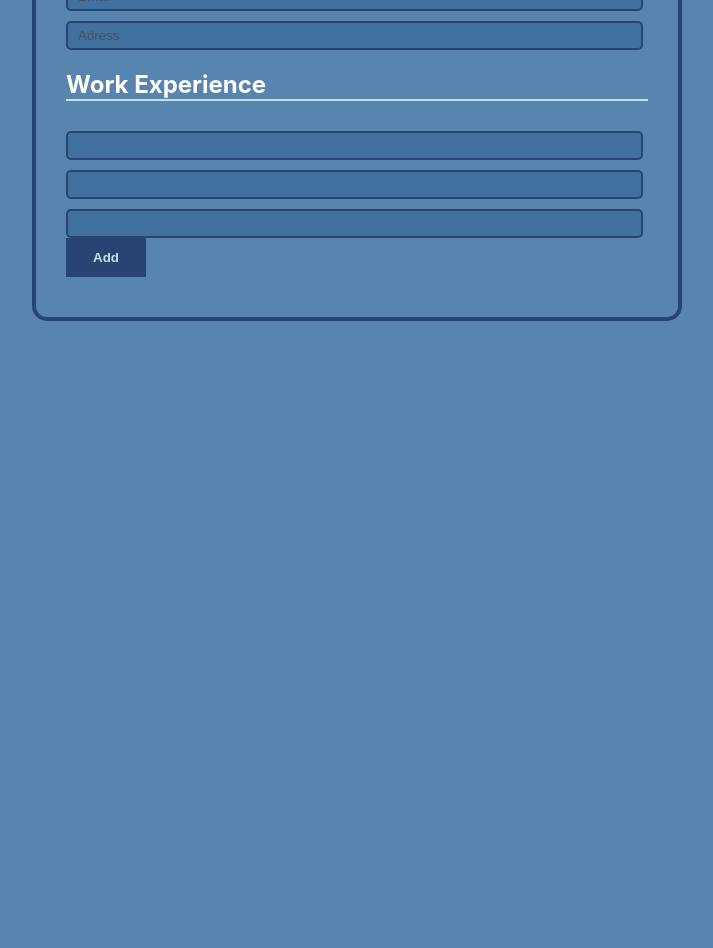
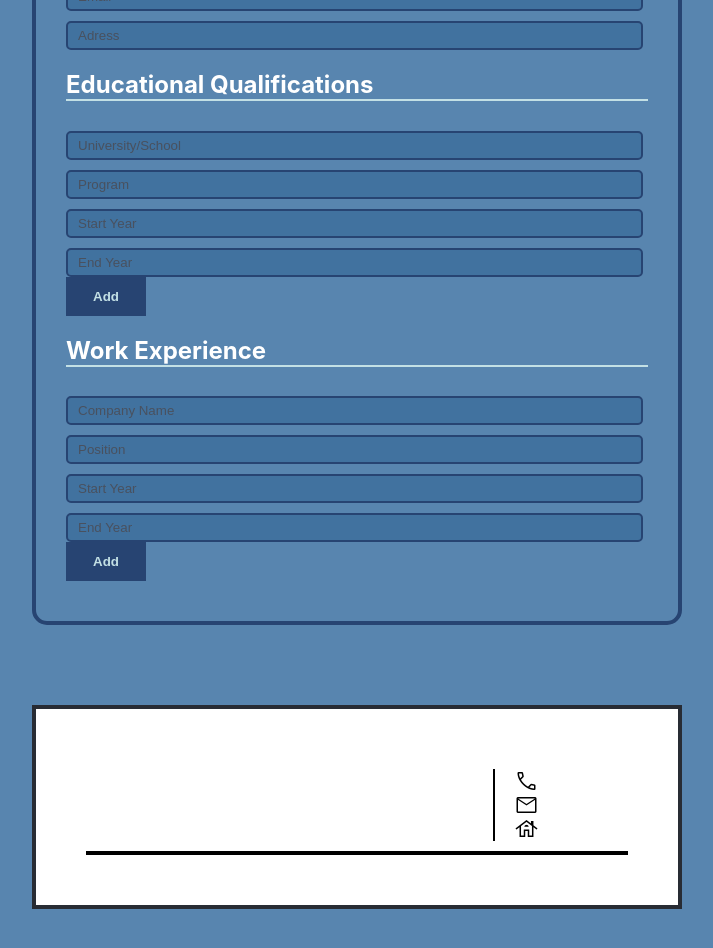
Before and after one commit to HAM1112/CV-generator, a React (Create React App) app: page / in a window 1280 px wide. Shown: the part 300-1248 px from the top of the page, without its empty margins (283-996 px from the left). Before the commit the page ends 800 px from the top, so only its background shows below. Built offline with nearby package versions, Linux system fonts and the light colour scheme.

Commit message:
displayed personal and work details in cv

```diff
--- a/public/index.html
+++ b/public/index.html
@@ -26,6 +26,10 @@
       Learn how to configure a non-root public URL by running `npm run build`.
     -->
     <title>React App</title>
+
+    <link rel="stylesheet" href="https://fonts.googleapis.com/css2?family=Material+Symbols+Outlined:opsz,wght,FILL,GRAD@20..48,100..700,0..1,-50..200" />
+
+
   </head>
   <body>
     <noscript>You need to enable JavaScript to run this app.</noscript>
--- a/src/App.css
+++ b/src/App.css
@@ -47,9 +47,6 @@ h1{
   margin: 20px 0px;
 }
 
-h2{
-  border-bottom: 2px solid #C3E0E5;
-}
 
 
 input{
@@ -87,3 +84,39 @@ button{
   width: 650px;
   margin: 40px auto ;
 }
+.get-details h2{
+  border-bottom: 2px solid #C3E0E5;
+}
+
+.display-cv{
+  margin: 80px 0px;
+  border: 4px solid #282c34;
+  color: #000;
+  background-color: #fff;
+  padding: 50px;
+}
+
+.display-cv > .heading {
+  display: grid;
+  grid-template-columns: 3fr 1fr;
+  border-bottom: 4px solid #000;
+}
+
+
+.heading > .heading-sidebar{
+  border-left: 2px solid #000;
+  padding-left: 20px;
+  margin: 10px 0px;
+  font-size: smaller;
+}
+.heading > .heading-sidebar > div{
+  display: flex;
+  gap: 10px;
+}
+.material-symbols-outlined {
+  font-variation-settings:
+  'FILL' 0,
+  'wght' 400,
+  'GRAD' 0,
+  'opsz' 48
+}
--- a/src/App.js
+++ b/src/App.js
@@ -3,37 +3,76 @@ import "./App.css"
 import Personal from './components/Personal'
 import { useState } from 'react';
 import Work from './components/Work';
+import Education from './components/Education';
 
 function App() {
   const [PersonalDetails, setPersonalDetails] = useState("");
   const [WorkDetails, setWorkDetails] = useState('');
+  const [EducationalDetails, setEducationalDetails] = useState('');
+
 
   return (
     <div className='cv-input-field'>
       <div className='get-details'>
         <Personal passdata={setPersonalDetails}/>
+        <Education passdata={setEducationalDetails}/>
         <Work passdata={setWorkDetails}/>
       </div>
       <div className="display-cv">
-        {PersonalDetails.name}
+        {
+          //display personal details
+        <div className='heading'>
+
+          <div>
+            <h1>{PersonalDetails.name}</h1>
+            <h3>{PersonalDetails.title}</h3>
           </div>
-      {WorkDetails ? <div>
-        {WorkDetails.map((detail)=>{
-          return (
+
+
+          <div className='heading-sidebar'>
             <div>
-              <div>
-                {detail.company}
+              <span className="material-symbols-outlined">call</span>
+              <div>{PersonalDetails.phone}</div>
             </div>
             <div>
-                {detail.start}
+              <span className="material-symbols-outlined">mail</span>
+              <div>{PersonalDetails.email}</div>
             </div>
             <div>
-                {detail.end}
+              <span className="material-symbols-outlined">house</span>
+              <div>{PersonalDetails.adress}</div>
             </div>
           </div>
-          )
+        </div>}
+
+          {/* Work details */}
+
+          {WorkDetails ? <div>
+            <h2>Work experience</h2>
+            {WorkDetails.map((Work)=>{
+            return ( <p>Worked in {Work.company} as {Work.position} from {Work.start} to {Work.end}.</p> )
           })}
-      </div> : null}
+          </div>:null}
+
+
+
+        {
+          // Education details
+
+          <div>
+          {EducationalDetails ? <div>
+            <h2>Educational Qualifications</h2>
+            {EducationalDetails.map((education)=>{
+              return ( <p> Completed {education.program} from {education.university} within {education.start} - {education.end} Acadamic Year.</p> )
+            })}
+          </div>:null }
+
+          </div>
+        }
+
+
+      </div>
+
 
     </div>
   )
--- /dev/null
+++ b/src/components/Education.js
@@ -0,0 +1,36 @@
+import React from 'react'
+import { useState } from 'react'
+import './Education.css'
+
+
+function Education(props) {
+
+    const [Educations, setEducations] = useState('');
+    const [Education, setEducation] = useState({university: '', program : '', start : '', end : ''});
+
+    const handleChange = (e)=>{
+        setEducation({...Education, [e.target.name]: e.target.value})
+    }
+
+    const handleClick = ()=>{
+        setEducations((prevEdus) =>{
+            const newEdus = [...prevEdus, Education]
+            props.passdata(newEdus)
+            return newEdus
+        })
+        setEducation({university : '', program : '' , start : '', end : ''})
+    }
+
+  return (
+    <div className='education-details'>
+        <h2>Educational Qualifications</h2>
+        <input type="text" onChange={handleChange} name='university' value={Education.university} placeholder="University/School"  />
+        <input type="text" onChange={handleChange} name='program' value={Education.program} placeholder="Program" />
+        <input type="text" onChange={handleChange} name='start' value={Education.start} placeholder="Start Year" />
+        <input type="text" onChange={handleChange} name='end' value={Education.end} placeholder="End Year" />
+        <button onClick={handleClick}>Add</button>
+    </div>
+  )
+}
+
+export default Education
--- a/src/components/Work.js
+++ b/src/components/Work.js
@@ -5,7 +5,7 @@ import './Work.css'
 
 function Work(props) {
     const [Works, setWorks] = useState("");
-    const [Work, setWork] = useState({company : '' , start : '', end : ''});
+    const [Work, setWork] = useState({company : '' , start : '', end : '', position: ''});
 
     const handleChange = (e)=>{
         setWork({...Work, [e.target.name]: e.target.value})
@@ -17,15 +17,16 @@ function Work(props) {
             props.passdata(newWorks)
             return newWorks
         })
-        setWork({company : '' , start : '', end : ''})
+        setWork({company : '' , start : '', end : '', position: ''})
     }
 
   return (
     <div className='work-details'>
         <h2>Work Experience</h2>
-        <input type="text" name='company' onChange={handleChange} value={Work.company}/>
-        <input type="text" name='start' onChange={handleChange} value={Work.start}/>
-        <input type="text" name='end' onChange={handleChange} value={Work.end}/>
+        <input type="text" name='company' placeholder='Company Name' onChange={handleChange} value={Work.company}/>
+        <input type="text" name='position' placeholder='Position' onChange={handleChange} value={Work.position}/>
+        <input type="text" name='start' placeholder='Start Year' onChange={handleChange} value={Work.start}/>
+        <input type="text" name='end' placeholder='End Year' onChange={handleChange} value={Work.end}/>
         <button onClick={handleClick}>Add</button>
     </div>
   )
```
Also changed, not shown: src/components/Education.css (added). Lines whose indentation alone changed are shown as unchanged.
